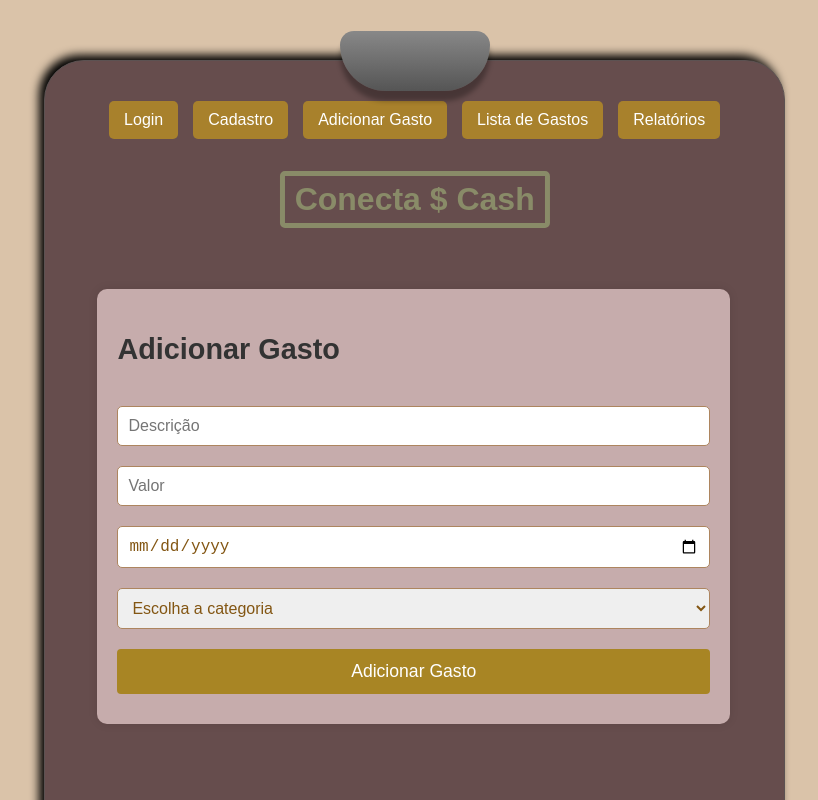
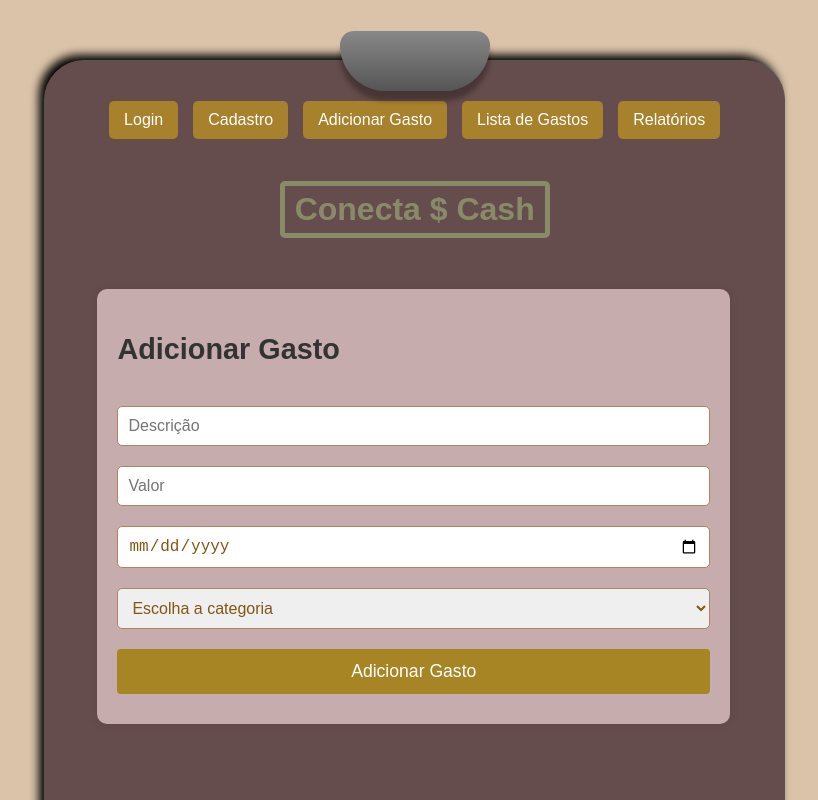
Before and after one commit to alyssonaraujoo/projeto-final-capacita, a React (Vite) app in the folder frontend/: page /gasto in a window 1280 px wide. Shown: the top 800 px of the page, without its empty margins (249-1067 px from the left). Built offline with nearby package versions, Linux system fonts and the light colour scheme; no server answers.

Commit message:
Ajustando a posição do título

```diff
--- a/frontend/src/components/GastosContext.css
+++ b/frontend/src/components/GastosContext.css
@@ -93,7 +93,7 @@ body {
 .gastos-context-provider::after {
     content: "Conecta $ Cash";
     position: absolute;
-    top: 110px; /* Ajuste a posição para cima */
+    top: 120px; /* Ajuste a posição para cima */
     left: 50%;
     transform: translateX(-50%) rotate(0deg);
     font-size: 2em;
@@ -110,6 +110,6 @@ body {
 .gastos-context-provider::after.unido {
     content: "Conecta$Cash";
     opacity: 0;
-    top: 110px; /* Ajuste a posição para cima */
+    top: 120px; /* Ajuste a posição para cima */
     bottom: auto; /* Remove a propriedade bottom */
 }
```
